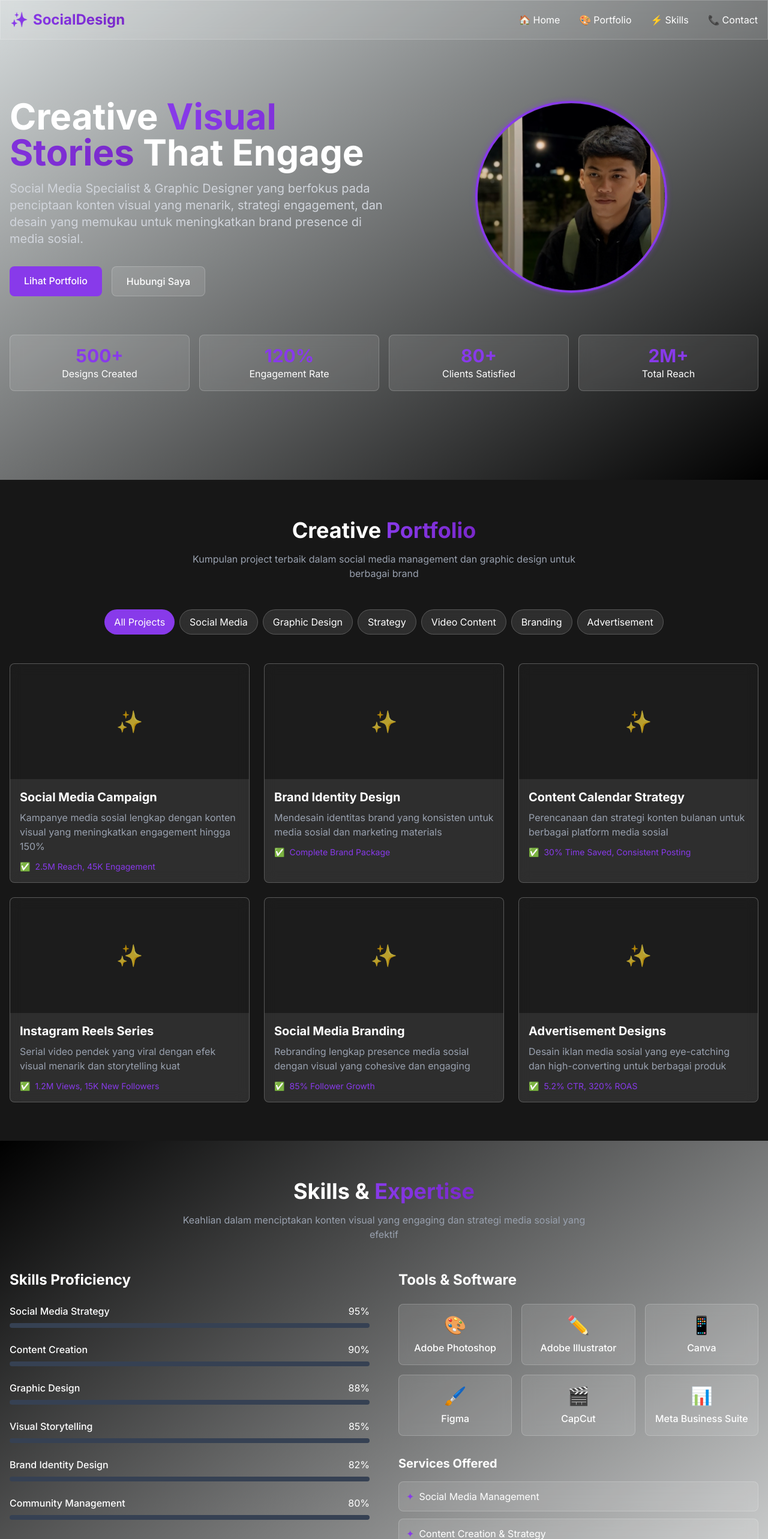
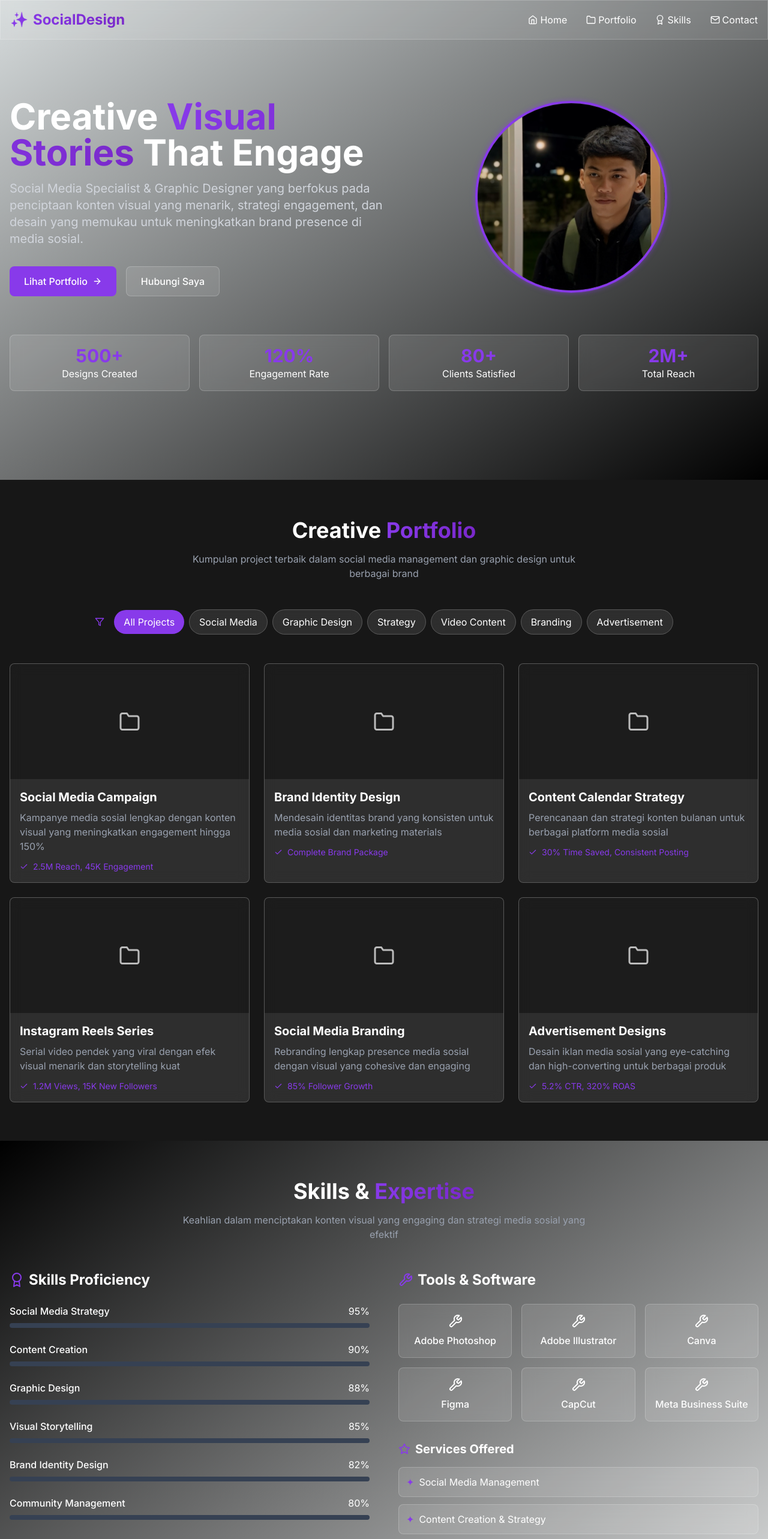
Before and after one commit to Codevora/portofolio-iam, a Next.js app: page / in a window 1280 px wide. Shown: the top 2566 px of the page at 60% size. Built offline with nearby package versions, Linux system fonts and the light colour scheme.

Commit message:
revisi design pertama

```diff
--- a/components/Header.jsx
+++ b/components/Header.jsx
@@ -1,6 +1,7 @@
 "use client";
 
 import {useState} from "react";
+import {FiHome, FiFolder, FiAward, FiMail, FiMenu, FiX} from "react-icons/fi";
 
 export default function Header() {
  const [isMenuOpen, setIsMenuOpen] = useState(false);
@@ -23,22 +24,22 @@ export default function Header() {
       <a
        href="#home"
        className="hover:text-primary transition-colors flex items-center">
-       <span className="mr-1">🏠</span> Home
+       <FiHome className="mr-1" /> Home
       </a>
       <a
        href="#portfolio"
        className="hover:text-primary transition-colors flex items-center">
-       <span className="mr-1">🎨</span> Portfolio
+       <FiFolder className="mr-1" /> Portfolio
       </a>
       <a
        href="#skills"
        className="hover:text-primary transition-colors flex items-center">
-       <span className="mr-1">⚡</span> Skills
+       <FiAward className="mr-1" /> Skills
       </a>
       <a
        href="#contact"
        className="hover:text-primary transition-colors flex items-center">
-       <span className="mr-1">📞</span> Contact
+       <FiMail className="mr-1" /> Contact
       </a>
      </nav>
 
@@ -47,27 +48,11 @@ export default function Header() {
       className="md:hidden text-white focus:outline-none"
       onClick={toggleMenu}
       aria-label="Toggle menu">
-      <svg
-       className="w-6 h-6"
-       fill="none"
-       stroke="currentColor"
-       viewBox="0 0 24 24">
-       {isMenuOpen ? (
-        <path
-         strokeLinecap="round"
-         strokeLinejoin="round"
-         strokeWidth={2}
-         d="M6 18L18 6M6 6l12 12"
-        />
-       ) : (
-        <path
-         strokeLinecap="round"
-         strokeLinejoin="round"
-         strokeWidth={2}
-         d="M4 6h16M4 12h16M4 18h16"
-        />
-       )}
-      </svg>
+      {isMenuOpen ? (
+       <FiX className="w-6 h-6" />
+      ) : (
+       <FiMenu className="w-6 h-6" />
+      )}
      </button>
     </div>
 
@@ -79,25 +64,25 @@ export default function Header() {
         href="#home"
         className="hover:text-primary transition-colors flex items-center py-2"
         onClick={() => setIsMenuOpen(false)}>
-        <span className="mr-2">🏠</span> Home
+        <FiHome className="mr-2" /> Home
        </a>
        <a
         href="#portfolio"
         className="hover:text-primary transition-colors flex items-center py-2"
         onClick={() => setIsMenuOpen(false)}>
-        <span className="mr-2">🎨</span> Portfolio
+        <FiFolder className="mr-2" /> Portfolio
        </a>
        <a
         href="#skills"
         className="hover:text-primary transition-colors flex items-center py-2"
         onClick={() => setIsMenuOpen(false)}>
-        <span className="mr-2">⚡</span> Skills
+        <FiAward className="mr-2" /> Skills
        </a>
        <a
         href="#contact"
         className="hover:text-primary transition-colors flex items-center py-2"
         onClick={() => setIsMenuOpen(false)}>
-        <span className="mr-2">📞</span> Contact
+        <FiMail className="mr-2" /> Contact
        </a>
       </div>
      </nav>
--- a/components/Hero.jsx
+++ b/components/Hero.jsx
@@ -1,4 +1,5 @@
 import Image from "next/image";
+import {FiCheck, FiArrowRight} from "react-icons/fi";
 
 export default function Hero() {
  return (
@@ -20,8 +21,8 @@ export default function Hero() {
       <div className="flex flex-wrap gap-4">
        <a
         href="#portfolio"
-        className="px-6 py-3 bg-primary rounded-lg font-medium hover:bg-accent transition-colors">
-        Lihat Portfolio
+        className="px-6 py-3 bg-primary rounded-lg font-medium hover:bg-accent transition-colors flex items-center">
+        Lihat Portfolio <FiArrowRight className="ml-2" />
        </a>
        <a
         href="#contact"
--- a/components/Portofolio.jsx
+++ b/components/Portofolio.jsx
@@ -1,9 +1,10 @@
-"use client";
+'use client'
 
-import {useState} from "react";
+import { useState } from 'react'
+import { FiFolder, FiCheck, FiFilter } from 'react-icons/fi'
 
 export default function Portfolio() {
- const [activeFilter, setActiveFilter] = useState("all");
+  const [activeFilter, setActiveFilter] = useState('all')
 
   const portfolioItems = [
    {
@@ -63,44 +64,40 @@ export default function Portfolio() {
   ];
 
   const filters = [
-  {id: "all", name: "All Projects"},
-  {id: "social", name: "Social Media"},
-  {id: "design", name: "Graphic Design"},
-  {id: "strategy", name: "Strategy"},
-  {id: "video", name: "Video Content"},
-  {id: "branding", name: "Branding"},
-  {id: "ads", name: "Advertisement"},
- ];
+    { id: 'all', name: 'All Projects' },
+    { id: 'social', name: 'Social Media' },
+    { id: 'design', name: 'Graphic Design' },
+    { id: 'strategy', name: 'Strategy' },
+    { id: 'video', name: 'Video Content' },
+    { id: 'branding', name: 'Branding' },
+    { id: 'ads', name: 'Advertisement' }
+  ]
 
- const filteredItems =
-  activeFilter === "all"
+  const filteredItems = activeFilter === 'all'
     ? portfolioItems
-   : portfolioItems.filter((item) => item.category === activeFilter);
+    : portfolioItems.filter(item => item.category === activeFilter)
 
   return (
-  <section
-   id="portfolio"
-   className="py-16 bg-dark">
+    <section id="portfolio" className="py-16 bg-dark">
       <div className="container mx-auto px-4">
-    <h2 className="text-3xl md:text-4xl font-bold text-center mb-4">
-     Creative <span className="gradient-text">Portfolio</span>
-    </h2>
+        <h2 className="text-3xl md:text-4xl font-bold text-center mb-4">Creative <span className="gradient-text">Portfolio</span></h2>
         <p className="text-center text-gray-400 mb-12 max-w-2xl mx-auto">
-     Kumpulan project terbaik dalam social media management dan graphic design
-     untuk berbagai brand
+          Kumpulan project terbaik dalam social media management dan graphic design untuk berbagai brand
         </p>
 
         {/* Filters */}
-    <div className="flex flex-wrap justify-center gap-2 mb-12">
-     {filters.map((filter) => (
+        <div className="flex flex-wrap justify-center gap-2 mb-12 items-center">
+          <FiFilter className="mr-2 text-primary" />
+          {filters.map(filter => (
             <button
               key={filter.id}
               onClick={() => setActiveFilter(filter.id)}
               className={`px-4 py-2 rounded-full text-sm md:text-base transition-colors ${
                 activeFilter === filter.id
-         ? "bg-primary text-white"
-         : "glass hover:bg-white/10"
-       }`}>
+                  ? 'bg-primary text-white'
+                  : 'glass hover:bg-white/10'
+              }`}
+            >
               {filter.name}
             </button>
           ))}
@@ -108,20 +105,18 @@ export default function Portfolio() {
 
         {/* Portfolio Grid */}
         <div className="grid grid-cols-1 md:grid-cols-2 lg:grid-cols-3 gap-6">
-     {filteredItems.map((item) => (
-      <div
-       key={item.id}
-       className="glass rounded-lg overflow-hidden hover:bg-white/5 transition-all duration-300 group">
+          {filteredItems.map(item => (
+            <div key={item.id} className="glass rounded-lg overflow-hidden hover:bg-white/5 transition-all duration-300 group">
               <div className="h-48 bg-gradient-to-br from-primary to-accent relative overflow-hidden">
                 <div className="absolute inset-0 bg-black/40 group-hover:bg-black/20 transition-colors flex items-center justify-center">
-         <span className="text-4xl opacity-70">✨</span>
+                  <FiFolder className="text-4xl opacity-70" />
                 </div>
               </div>
               <div className="p-4">
                 <h3 className="text-xl font-bold mb-2">{item.title}</h3>
                 <p className="text-gray-400 mb-3">{item.description}</p>
                 <div className="flex items-center text-sm text-primary">
-         <span className="mr-2">✅</span>
+                  <FiCheck className="mr-2" />
                   <span>{item.results}</span>
                 </div>
               </div>
@@ -130,5 +125,5 @@ export default function Portfolio() {
         </div>
       </div>
     </section>
- );
+  )
 }
--- a/components/Skills.jsx
+++ b/components/Skills.jsx
@@ -1,3 +1,5 @@
+import {FiTool, FiAward, FiStar} from "react-icons/fi";
+
 export default function Skills() {
  const skills = [
   {name: "Social Media Strategy", level: 95},
@@ -9,12 +11,12 @@ export default function Skills() {
  ];
 
  const tools = [
-  {name: "Adobe Photoshop", icon: "🎨"},
-  {name: "Adobe Illustrator", icon: "✏️"},
-  {name: "Canva", icon: "📱"},
-  {name: "Figma", icon: "🖌️"},
-  {name: "CapCut", icon: "🎬"},
-  {name: "Meta Business Suite", icon: "📊"},
+  {name: "Adobe Photoshop", icon: <FiTool />},
+  {name: "Adobe Illustrator", icon: <FiTool />},
+  {name: "Canva", icon: <FiTool />},
+  {name: "Figma", icon: <FiTool />},
+  {name: "CapCut", icon: <FiTool />},
+  {name: "Meta Business Suite", icon: <FiTool />},
  ];
 
  return (
@@ -33,7 +35,9 @@ export default function Skills() {
     <div className="flex flex-col lg:flex-row gap-12">
      {/* Skills Progress */}
      <div className="lg:w-1/2">
-      <h3 className="text-2xl font-bold mb-6">Skills Proficiency</h3>
+      <h3 className="text-2xl font-bold mb-6 flex items-center">
+       <FiAward className="mr-2 text-primary" /> Skills Proficiency
+      </h3>
       <div className="space-y-6">
        {skills.map((skill, index) => (
         <div key={index}>
@@ -53,13 +57,15 @@ export default function Skills() {
 
      {/* Tools & Technologies */}
      <div className="lg:w-1/2">
-      <h3 className="text-2xl font-bold mb-6">Tools & Software</h3>
+      <h3 className="text-2xl font-bold mb-6 flex items-center">
+       <FiTool className="mr-2 text-primary" /> Tools & Software
+      </h3>
       <div className="grid grid-cols-2 md:grid-cols-3 gap-4">
        {tools.map((tool, index) => (
         <div
          key={index}
          className="glass p-4 rounded-lg text-center group hover:bg-primary/20 transition-colors">
-         <div className="text-3xl mb-2">{tool.icon}</div>
+         <div className="text-2xl mb-2 flex justify-center">{tool.icon}</div>
          <div className="font-medium">{tool.name}</div>
         </div>
        ))}
@@ -67,7 +73,9 @@ export default function Skills() {
 
       {/* Services */}
       <div className="mt-8">
-       <h3 className="text-xl font-bold mb-4">Services Offered</h3>
+       <h3 className="text-xl font-bold mb-4 flex items-center">
+        <FiStar className="mr-2 text-primary" /> Services Offered
+       </h3>
        <div className="grid grid-cols-1 gap-3">
         {[
          "Social Media Management",
```
Also changed, not shown: components/Contact.jsx (+20 -12 lines), components/Footer.jsx (+20 -12 lines), package.json (+4 -3 lines), 1 other file (tests, documents, lock files or other folders). Lines whose indentation alone changed are shown as unchanged.
